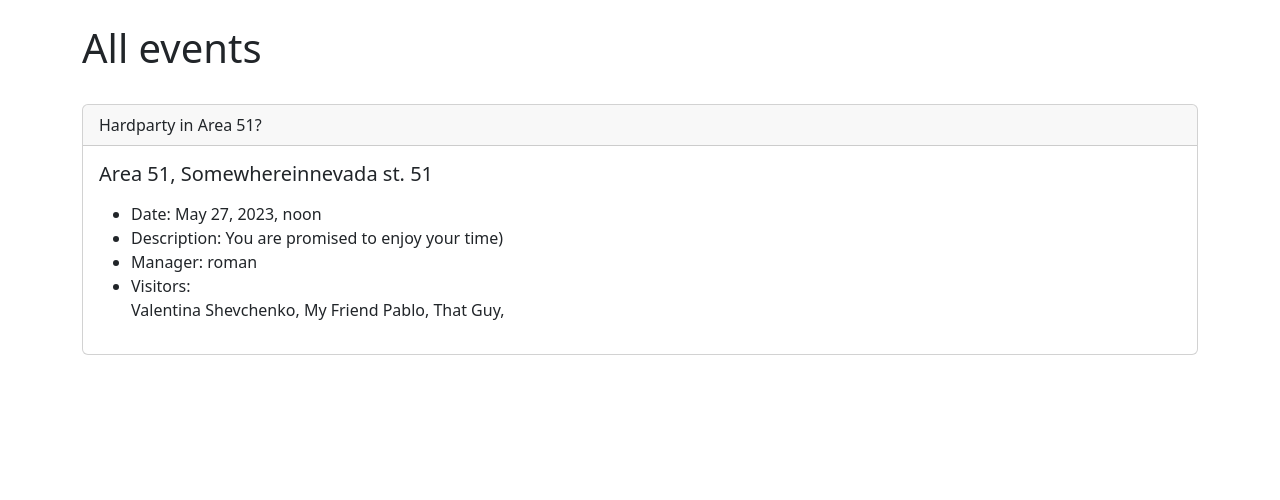
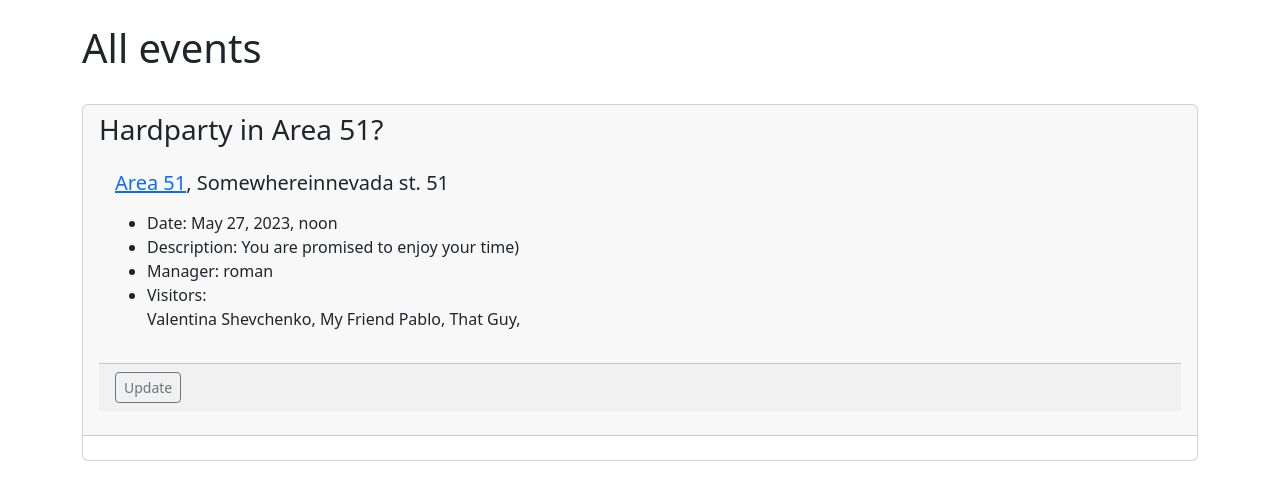
Before and after one commit to RomanNaumenko/club_house_project, a Django app: page /home/events/ in a window 1280 px wide. Shown: the part 56-556 px from the top of the page. Run offline with Django 4.2, Linux system fonts and the light colour scheme; data comes from the database, SQL or seed files in the repository; both versions use the stored data as it was after the commit.

Commit message:
Add update_event functionality with any necessary additions(url and frontend).

```diff
--- a/event/urls.py
+++ b/event/urls.py
@@ -3,11 +3,12 @@ from . import views
 
 urlpatterns = [
     path('', views.home, name='home'),
+    path('venues/', views.all_venues, name='venues'),
     path('events/', views.all_events, name='events'),
     path('add_venue/', views.add_venue, name='add-venue'),
-    path('venues/', views.all_venues, name='venues'),
+    path('add_event/', views.add_event, name='add-event'),
     path('show_venue/<venue_id>', views.show_venue_by_id, name='show-venue'),
     path('search_venues/', views.search_for_venues, name='search-venue'),
     path('update_venue/<venue_id>', views.update_venue, name='update-venue'),
-    path('add_event/', views.add_event, name='add-event'),
+    path('update_event/<event_id>', views.update_event, name='update-event'),
     ]
--- a/event/views.py
+++ b/event/views.py
@@ -68,3 +68,12 @@ def add_event(request):
     if 'submitted' in request.GET:
         submitted = True
     return render(request, 'events/add_event.html', {'form': form, 'submitted': submitted})
+
+
+def update_event(request, event_id):
+    event = Event.objects.get(pk=event_id)
+    form = EventForm(request.POST or None, instance=event)
+    if form.is_valid():
+        form.save()
+        return redirect('events')
+    return render(request, 'events/update_event.html', {"event": event, 'form': form})
--- a/templates/events/events.html
+++ b/templates/events/events.html
@@ -5,20 +5,31 @@
 {% for event in events %}
     <div class="card">
   <div class="card-header">
-    {{ event.name }}
-  </div>
+      <h3>{{ event.name }}</h3>
   <div class="card-body">
-    <h5 class="card-title">{{ event.venue }}, {{ event.venue.address }}</h5>
+      <h5 class="card-title"><a href="% url 'show-venue' event.venue.id %">{{ event.venue }}</a>, {{ event.venue.address }}</h5>
     <p class="card-text"><ul>
+      {% if event.event_date %}
         <li>Date: {{ event.event_date }}</li>
+      {% endif %}
+      {% if event.desc %}
         <li> Description: {{ event.desc }}</li>
+      {% endif %}
+      {% if event.manager %}
         <li> Manager: {{ event.manager }}</li>
+      {% endif %}
+      {% if event.visitors %}
         <li>Visitors:<br/>
         {% for visitor in event.visitors.all %}
             {{ visitor }},
         {% endfor %}</li>
-    </ul></p>
+      {% endif %}
+    </ul>
+
   </div>
+      <div class="card-footer text-muted">
+      <a href="{% url 'update-event' event.id %}" class="btn btn-outline-secondary btn-sm">Update</a>
+      </div></p>
 </div>
 
     <br/>
```
Also changed, not shown: templates/events/update_event.html (added, +12 -0 lines), db.sqlite3.
